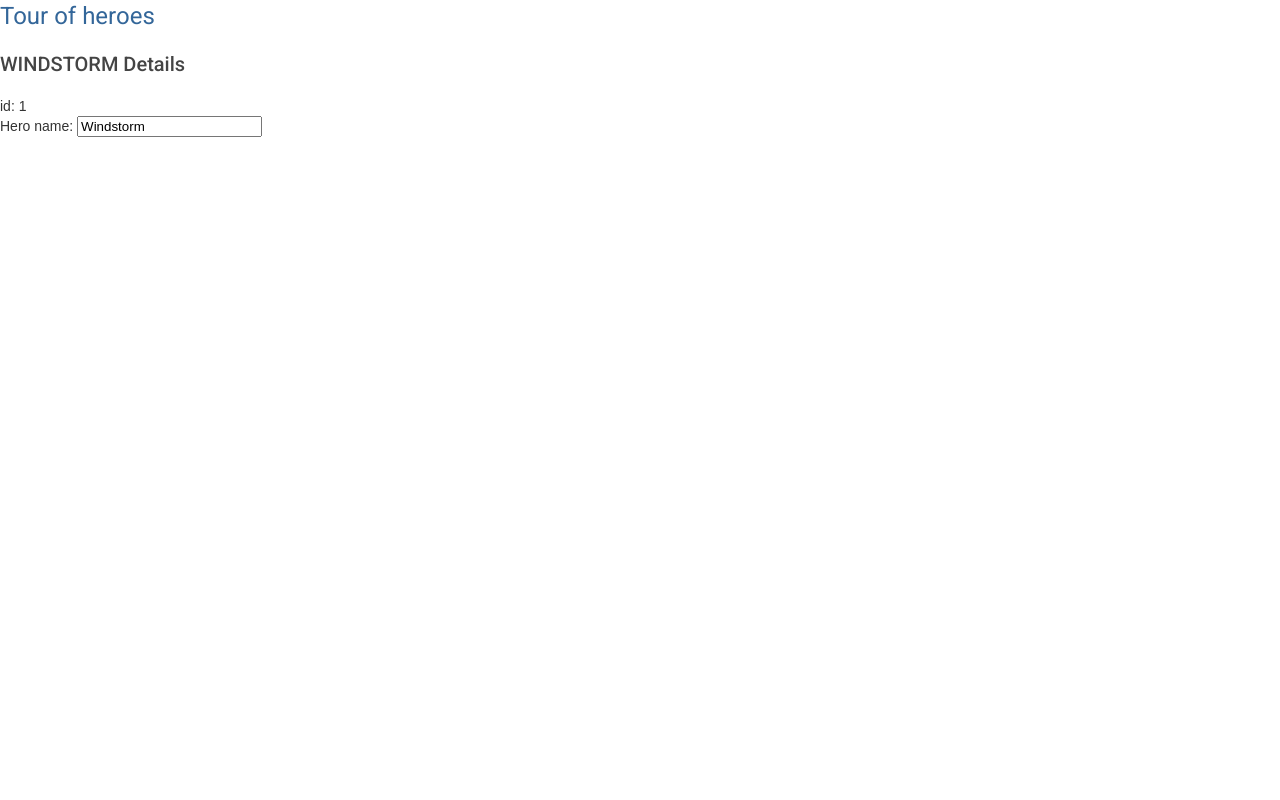
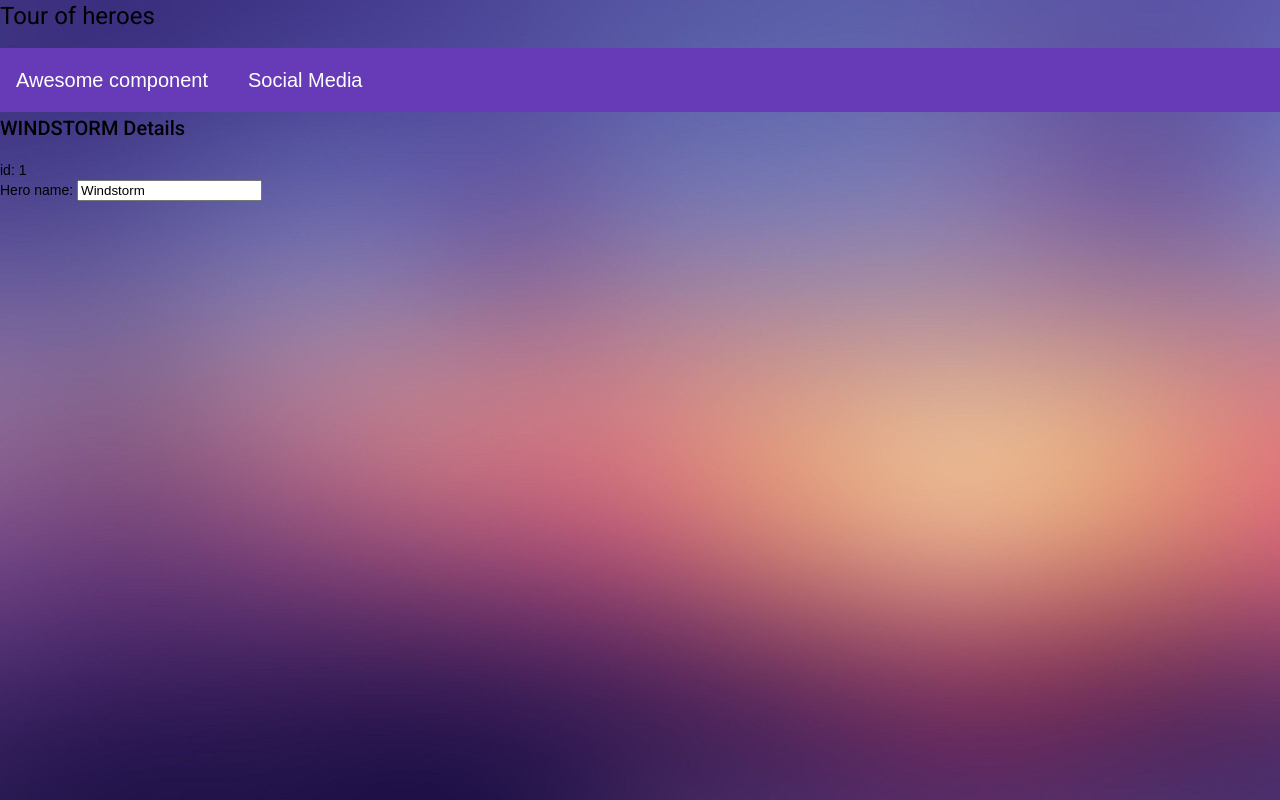
Before and after one commit to LAZA-GLORIA/FirstAppAngular, an Angular app: page /social-media in a window 1280 px wide. Before the commit this address led to /. Built offline with nearby package versions, Linux system fonts and the light colour scheme.

Commit message:
commit before create branch backend-resolver

```diff
--- a/src/app/app-routing.module.ts
+++ b/src/app/app-routing.module.ts
@@ -1,10 +1,19 @@
 import { NgModule } from '@angular/core';
 import { RouterModule, Routes } from '@angular/router';
 
-const routes: Routes = [];
+const routes: Routes = [
+  {
+    path: 'social-media',
+    loadChildren: () =>
+      import('./social-media/social-media.module').then(
+        (m) => m.SocialMediaModule
+      ),
+  },
+  { path: '**', redirectTo: 'social-media' },
+];
 
 @NgModule({
   imports: [RouterModule.forRoot(routes)],
-  exports: [RouterModule]
+  exports: [RouterModule],
 })
-export class AppRoutingModule { }
+export class AppRoutingModule {}
--- a/src/app/app.component.html
+++ b/src/app/app.component.html
@@ -1,2 +1,4 @@
 <h1>{{title}}</h1>
+<app-header></app-header>
+<router-outlet></router-outlet>
 <app-heroes></app-heroes>
--- a/src/app/core/components/header/header.component.html
+++ b/src/app/core/components/header/header.component.html
@@ -1 +1,6 @@
-<p>header works!</p>
+<mat-toolbar color="primary">
+    <span> Awesome component</span>
+    <ul>
+        <li><a routerLink="./social-media">Social Media</a></li>
+    </ul>
+</mat-toolbar>
--- a/src/app/core/components/header/header.component.scss
+++ b/src/app/core/components/header/header.component.scss
@@ -0,0 +1,7 @@
+ul {
+    list-style: none;
+}
+
+li {
+    display: inline-block;
+}
--- /dev/null
+++ b/src/app/material.module.ts
@@ -0,0 +1,102 @@
+import { NgModule } from '@angular/core';
+import { A11yModule } from '@angular/cdk/a11y';
+import { CdkAccordionModule } from '@angular/cdk/accordion';
+import { ClipboardModule } from '@angular/cdk/clipboard';
+import { DragDropModule } from '@angular/cdk/drag-drop';
+import { PortalModule } from '@angular/cdk/portal';
+import { ScrollingModule } from '@angular/cdk/scrolling';
+import { CdkStepperModule } from '@angular/cdk/stepper';
+import { CdkTableModule } from '@angular/cdk/table';
+import { CdkTreeModule } from '@angular/cdk/tree';
+import { MatAutocompleteModule } from '@angular/material/autocomplete';
+import { MatBadgeModule } from '@angular/material/badge';
+import { MatBottomSheetModule } from '@angular/material/bottom-sheet';
+import { MatButtonModule } from '@angular/material/button';
+import { MatButtonToggleModule } from '@angular/material/button-toggle';
+import { MatCardModule } from '@angular/material/card';
+import { MatCheckboxModule } from '@angular/material/checkbox';
+import { MatChipsModule } from '@angular/material/chips';
+import { MatStepperModule } from '@angular/material/stepper';
+import { MatDatepickerModule } from '@angular/material/datepicker';
+import { MatDialogModule } from '@angular/material/dialog';
+import { MatDividerModule } from '@angular/material/divider';
+import { MatExpansionModule } from '@angular/material/expansion';
+import { MatGridListModule } from '@angular/material/grid-list';
+import { MatIconModule } from '@angular/material/icon';
+import { MatInputModule } from '@angular/material/input';
+import { MatListModule } from '@angular/material/list';
+import { MatMenuModule } from '@angular/material/menu';
+import { MatNativeDateModule, MatRippleModule } from '@angular/material/core';
+import { MatPaginatorModule } from '@angular/material/paginator';
+import { MatProgressBarModule } from '@angular/material/progress-bar';
+import { MatProgressSpinnerModule } from '@angular/material/progress-spinner';
+import { MatRadioModule } from '@angular/material/radio';
+import { MatSelectModule } from '@angular/material/select';
+import { MatSidenavModule } from '@angular/material/sidenav';
+import { MatSliderModule } from '@angular/material/slider';
+import { MatSlideToggleModule } from '@angular/material/slide-toggle';
+import { MatSnackBarModule } from '@angular/material/snack-bar';
+import { MatSortModule } from '@angular/material/sort';
+import { MatTableModule } from '@angular/material/table';
+import { MatTabsModule } from '@angular/material/tabs';
+import { MatToolbarModule } from '@angular/material/toolbar';
+import { MatTooltipModule } from '@angular/material/tooltip';
+import { MatTreeModule } from '@angular/material/tree';
+import { OverlayModule } from '@angular/cdk/overlay';
+import { CdkMenuModule } from '@angular/cdk/menu';
+import { DialogModule } from '@angular/cdk/dialog';
+
+const MaterialComponents = [
+  A11yModule,
+  CdkAccordionModule,
+  ClipboardModule,
+  CdkMenuModule,
+  CdkStepperModule,
+  CdkTableModule,
+  CdkTreeModule,
+  DragDropModule,
+  MatAutocompleteModule,
+  MatBadgeModule,
+  MatBottomSheetModule,
+  MatButtonModule,
+  MatButtonToggleModule,
+  MatCardModule,
+  MatCheckboxModule,
+  MatChipsModule,
+  MatStepperModule,
+  MatDatepickerModule,
+  MatDialogModule,
+  MatDividerModule,
+  MatExpansionModule,
+  MatGridListModule,
+  MatIconModule,
+  MatInputModule,
+  MatListModule,
+  MatMenuModule,
+  MatNativeDateModule,
+  MatPaginatorModule,
+  MatProgressBarModule,
+  MatProgressSpinnerModule,
+  MatRadioModule,
+  MatRippleModule,
+  MatSelectModule,
+  MatSidenavModule,
+  MatSliderModule,
+  MatSlideToggleModule,
+  MatSnackBarModule,
+  MatSortModule,
+  MatTableModule,
+  MatTabsModule,
+  MatToolbarModule,
+  MatTooltipModule,
+  MatTreeModule,
+  OverlayModule,
+  PortalModule,
+  ScrollingModule,
+  DialogModule,
+];
+@NgModule({
+  imports: [MaterialComponents],
+  exports: [MaterialComponents],
+})
+export class MaterialAwesomeComponentModule {}
--- a/src/app/shared/shared.module.ts
+++ b/src/app/shared/shared.module.ts
@@ -1,5 +1,6 @@
 import { NgModule } from '@angular/core';
 import { CommonModule } from '@angular/common';
+import { MatToolbarModule } from '@angular/material/toolbar';
 
 
 
@@ -7,6 +8,9 @@ import { CommonModule } from '@angular/common';
   declarations: [],
   imports: [
     CommonModule
+  ],
+  exports: [
+    MatToolbarModule
   ]
 })
 export class SharedModule { }
--- a/src/styles.scss
+++ b/src/styles.scss
@@ -1,46 +1,69 @@
-/* Application-wide Styles */
-h1 {
-    color: #369;
-    font-family: Arial, Helvetica, sans-serif;
-    font-size: 250%;
+// /* Application-wide Styles */
+// h1 {
+//   color: #369;
+//   font-family: Arial, Helvetica, sans-serif;
+//   font-size: 250%;
+// }
+// h2,
+// h3 {
+//   color: #444;
+//   font-family: Arial, Helvetica, sans-serif;
+//   font-weight: lighter;
+// }
+// body {
+//   margin: 2em;
+// }
+// body,
+// input[type="text"],
+// button {
+//   color: #333;
+//   font-family: Cambria, Georgia, serif;
+// }
+// button {
+//   background-color: #eee;
+//   border: none;
+//   border-radius: 4px;
+//   cursor: pointer;
+//   color: black;
+//   font-size: 1.2rem;
+//   padding: 1rem;
+//   margin-right: 1rem;
+//   margin-bottom: 1rem;
+//   margin-top: 1rem;
+// }
+// button:hover {
+//   background-color: black;
+//   color: white;
+// }
+// button:disabled {
+//   background-color: #eee;
+//   color: #aaa;
+//   cursor: auto;
+// }
+
+/* everywhere else */
+* {
+  font-family: Arial, Helvetica, sans-serif;
+}
+html,
+body {
+  height: 100%;
+}
+body {
+  margin: 0;
+  font-family: Roboto, "Helvetica Neue", sans-serif;
+  background-image: url('./assets/images/blurred-bg.jpeg');
+  background-repeat: no-repeat;
+  background-size: cover;
+  background-attachment: fixed;
+
+}
+
+a {
+  color: white;
+  text-decoration: none;
+  font-weight: normal;
+  &:hover {
+    text-decoration: underline;
   }
-  h2, h3 {
-    color: #444;
-    font-family: Arial, Helvetica, sans-serif;
-    font-weight: lighter;
-  }
-  body {
-    margin: 2em;
-  }
-  body, input[type="text"], button {
-    color: #333;
-    font-family: Cambria, Georgia, serif;
-  }
-  button {
-    background-color: #eee;
-    border: none;
-    border-radius: 4px;
-    cursor: pointer;
-    color: black;
-    font-size: 1.2rem;
-    padding: 1rem;
-    margin-right: 1rem;
-    margin-bottom: 1rem;
-    margin-top: 1rem;
-  }
-  button:hover {
-    background-color: black;
-    color: white;
-  }
-  button:disabled {
-    background-color: #eee;
-    color: #aaa;
-    cursor: auto;
-  }
-
-  /* everywhere else */
-  * {
-    font-family: Arial, Helvetica, sans-serif;
-  }
-html, body { height: 100%; }
-body { margin: 0; font-family: Roboto, "Helvetica Neue", sans-serif; }
+}
```
Also changed, not shown: src/app/app.module.ts (+10 -1 lines), src/app/core/core.module.ts (+8 -1 lines), src/assets/images/blurred-bg.jpeg (added), 1 other file (tests, documents, lock files or other folders).
